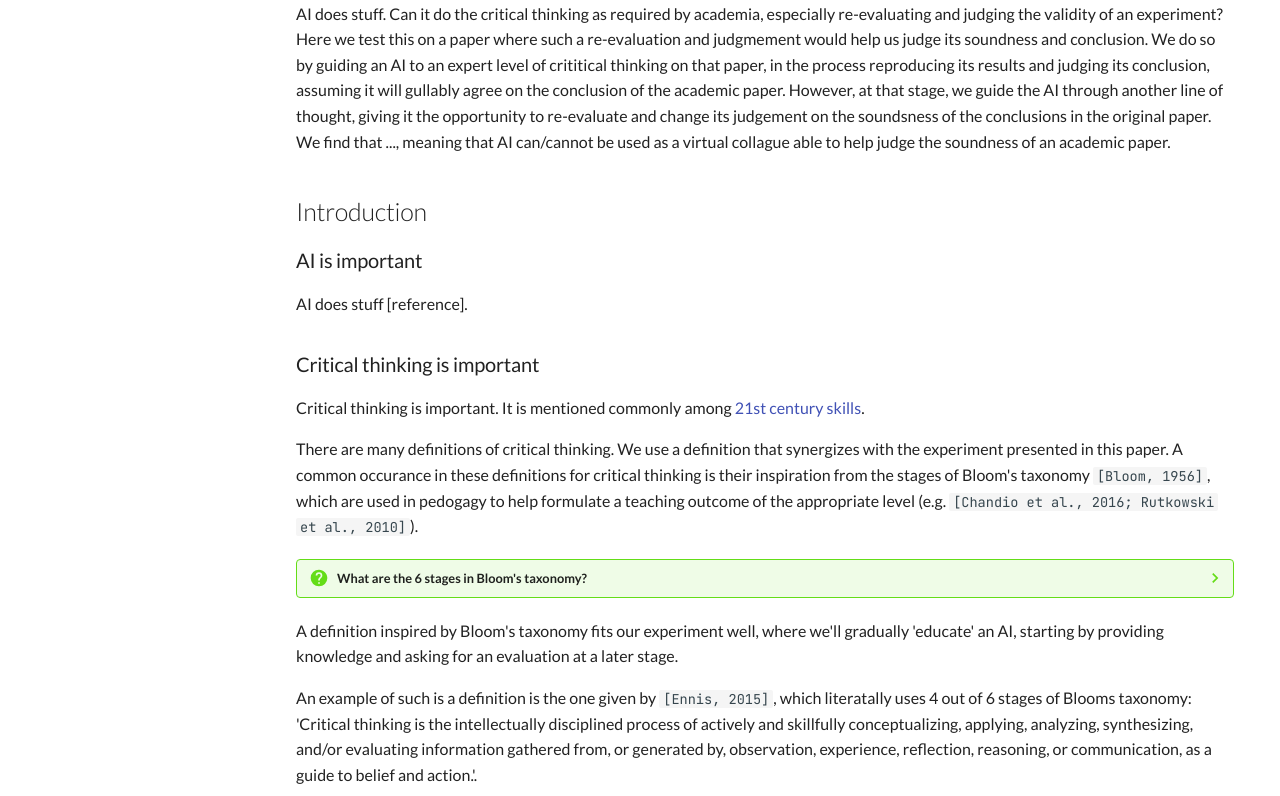
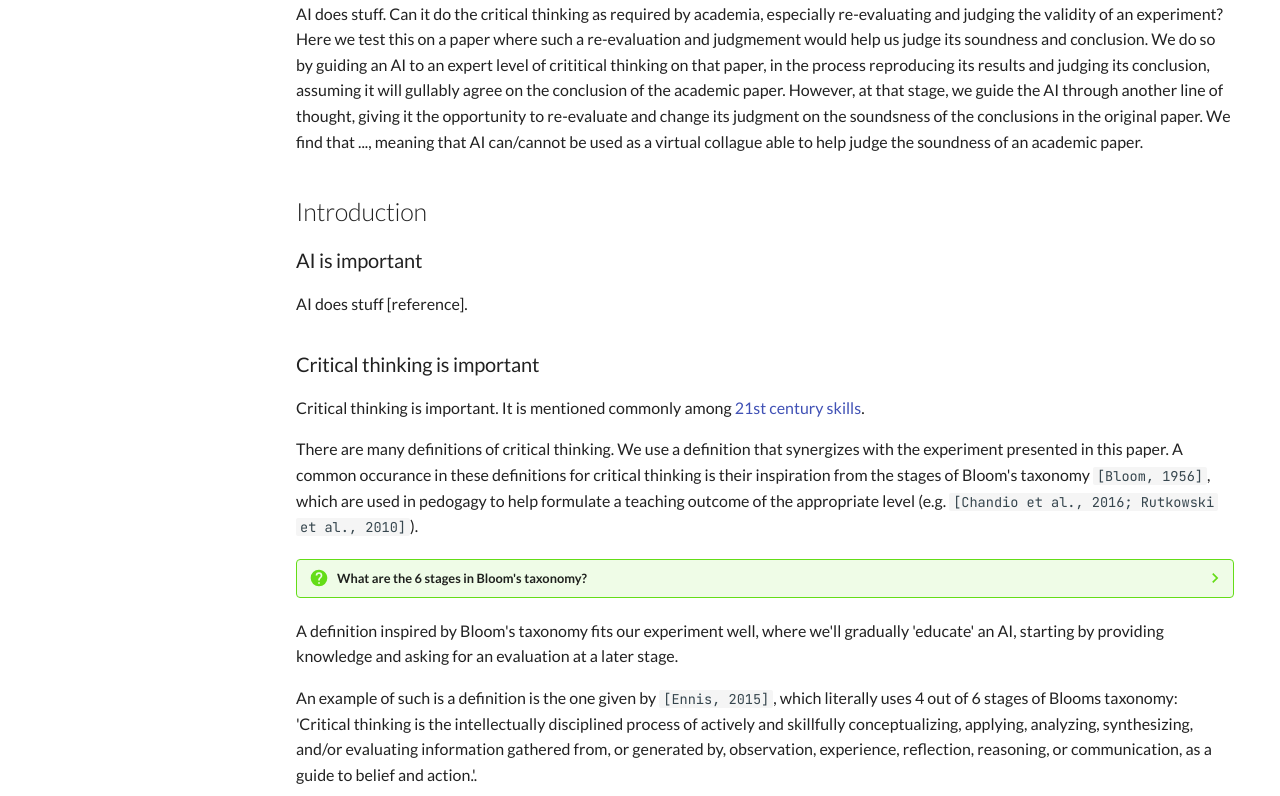
Before and after one commit to richelbilderbeek/paper_critical_ai, an MkDocs documentation site: the page built from docs/paper.md, in a window 1280 px wide and 1400 px high. Shown: the part 538-1334 px from the top of the window. Built offline with MkDocs 1.6.1 and Material for MkDocs 9.7.7, drawn with Linux system fonts in a browser that asks for light colours; comment, search, counter and statistics services are not loaded; some of the changed text lies outside the part shown.

Commit message:
Fix spelling

```diff
--- a/docs/paper.md
+++ b/docs/paper.md
@@ -23,7 +23,7 @@ of crititical thinking on that paper, in the process
 reproducing its results and judging its conclusion,
 assuming it will gullably agree on the conclusion of the academic paper.
 However, at that stage, we guide the AI through another line of thought,
-giving it the opportunity to re-evaluate and change its judgement
+giving it the opportunity to re-evaluate and change its judgment
 on the soundsness of the conclusions in the original paper.
 We find that ..., meaning that AI can/cannot be used as a
 virtual collague able to help judge the soundness of an academic paper.
@@ -63,7 +63,7 @@ where we'll gradually 'educate' an AI, starting by providing
 knowledge and asking for an evaluation at a later stage.
 
 An example of such is a definition is the one given by `[Ennis, 2015]`,
-which literatally uses 4 out of 6 stages of Blooms taxonomy:
+which literally uses 4 out of 6 stages of Blooms taxonomy:
 'Critical thinking is the intellectually disciplined process of actively and
 skillfully conceptualizing, applying, analyzing, synthesizing, and/or
 evaluating information gathered from, or generated by, observation,
@@ -147,7 +147,7 @@ thinking of an AI in the context of an academic paper,
 following the framework of `[Spector & Ma, 2019]`.
 Assuming we can guide an AI to the highest level
 of critical thinking, we determine how well it achieves
-on the highest abilities (evaluation, synthesis, reflection and judgement)
+on the highest abilities (evaluation, synthesis, reflection and judgment)
 needed to achieve this level.
 
 To do so, we guide an AI to the highest level of critical thinking
@@ -157,7 +157,7 @@ if the analysis is sound. Will it be gullible or will it point out already
 the same flaws that humans found?
 Second, we teach the AI an alternative line of thought, to make
 it re-evaluate the same analysis.
-Will it be able to change its judgement from some indirect
+Will it be able to change its judgment from some indirect
 hints from humans?
 
 ## Hypothesis
```
